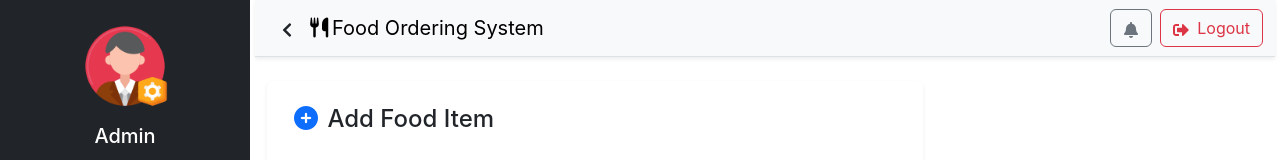
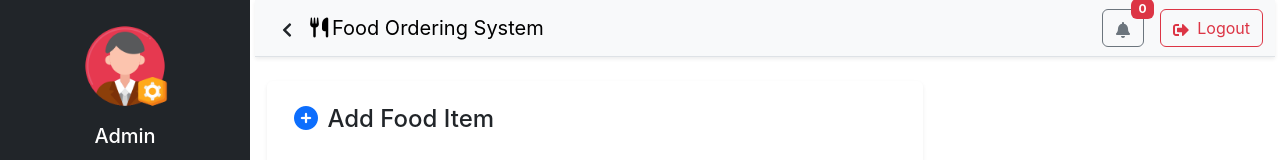
Before and after one commit to atul3416/food-ordering, a React (Create React App) app in the folder frontend/: page /add-food in a window 1280 px wide. Shown: the top 160 px of the page. Built offline with nearby package versions, Linux system fonts and the light colour scheme; no server answers.

Commit message:
add new order idicator

```diff
--- a/frontend/src/components/AdminHeader.js
+++ b/frontend/src/components/AdminHeader.js
@@ -1,7 +1,7 @@
 import React , {useState} from 'react'
 import { FaBell, FaChevronLeft, FaChevronRight, FaSignOutAlt } from 'react-icons/fa'
 import { useNavigate } from 'react-router-dom'
-const AdminHeader = ({toogleSidebar, sidebarOpen}) => {
+const AdminHeader = ({toogleSidebar, sidebarOpen, new_order}) => {
 
     const navigate = useNavigate();
     const handleLogout = ()=>{
@@ -22,10 +22,11 @@ const AdminHeader = ({toogleSidebar, sidebarOpen}) => {
                         <span class="navbar-toggler-icon"></span>
                     </button>
                     <div className='collapse navbar-collapse'>
-                        <ul className="navbar-nav ms-auto mb-2 mb-lg-0 align-item-center gap-2">
+                        <ul className="navbar-nav ms-auto mb-2 mb-lg-0 align-item-center gap-3">
                             <li className="nav-item">
-                                <button className='btn btn-outline-secondary '>
+                                <button className='btn btn-outline-secondary  '>
                                     <FaBell />
+                                    <span className='badge bg-danger position-absolute'>{new_order}</span>
                                 </button>
                             </li>
                             <li className="nav-item">
--- a/frontend/src/components/AdminLayout.js
+++ b/frontend/src/components/AdminLayout.js
@@ -6,6 +6,21 @@ import '../styles/admin.css'
 
 const AdminLayout = ({ children }) => {
   const [sidebarOpen, setsidebarOpen] = useState(true);
+  const [newOrders, setNewOrders] = useState(0);
+
+
+
+  useEffect(() => {
+    fetch('http://127.0.0.1:8000/api/dashboard-metrics/')
+      .then(res => res.json())
+      .then(data => {
+        setNewOrders(data.newOrders )
+      })
+  }, []);
+
+
+
+
   useEffect(() => {
     const handleResize = () => {
       if (window.innerWidth < 768) {
@@ -25,7 +40,7 @@ const AdminLayout = ({ children }) => {
       {sidebarOpen && <AdminSidebar />}
 
       <div id='page-content-wrapper' className={`flex-grow-1 ${sidebarOpen ? 'width-sidebar' : 'full-width'}`}>
-        <AdminHeader toogleSidebar= {toogleSidebar} sidebarOpen={sidebarOpen} />
+        <AdminHeader new_order = {newOrders} toogleSidebar={toogleSidebar} sidebarOpen={sidebarOpen} />
 
         <div className='container-fluid mt-4'>
           {children}
```
